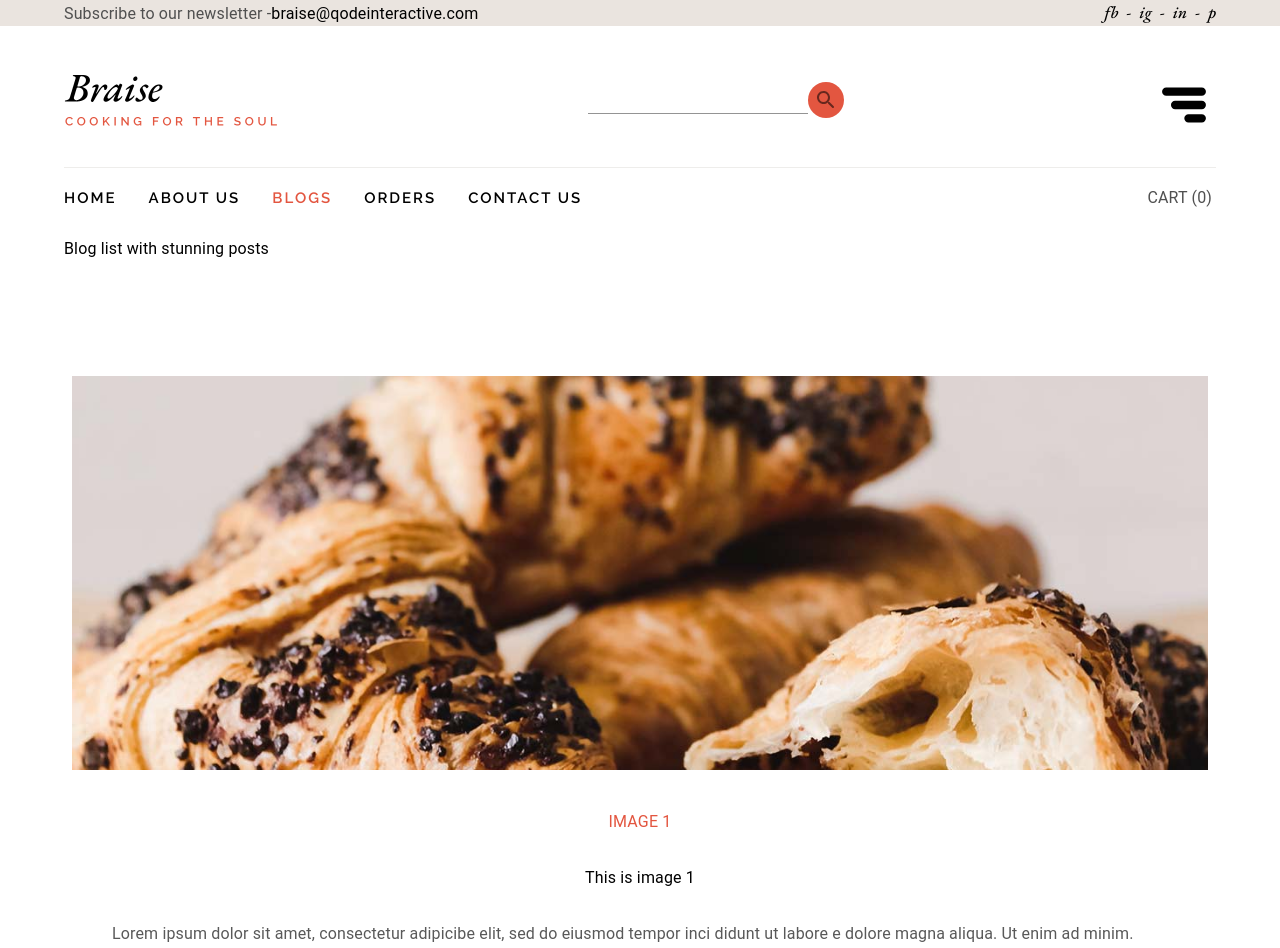
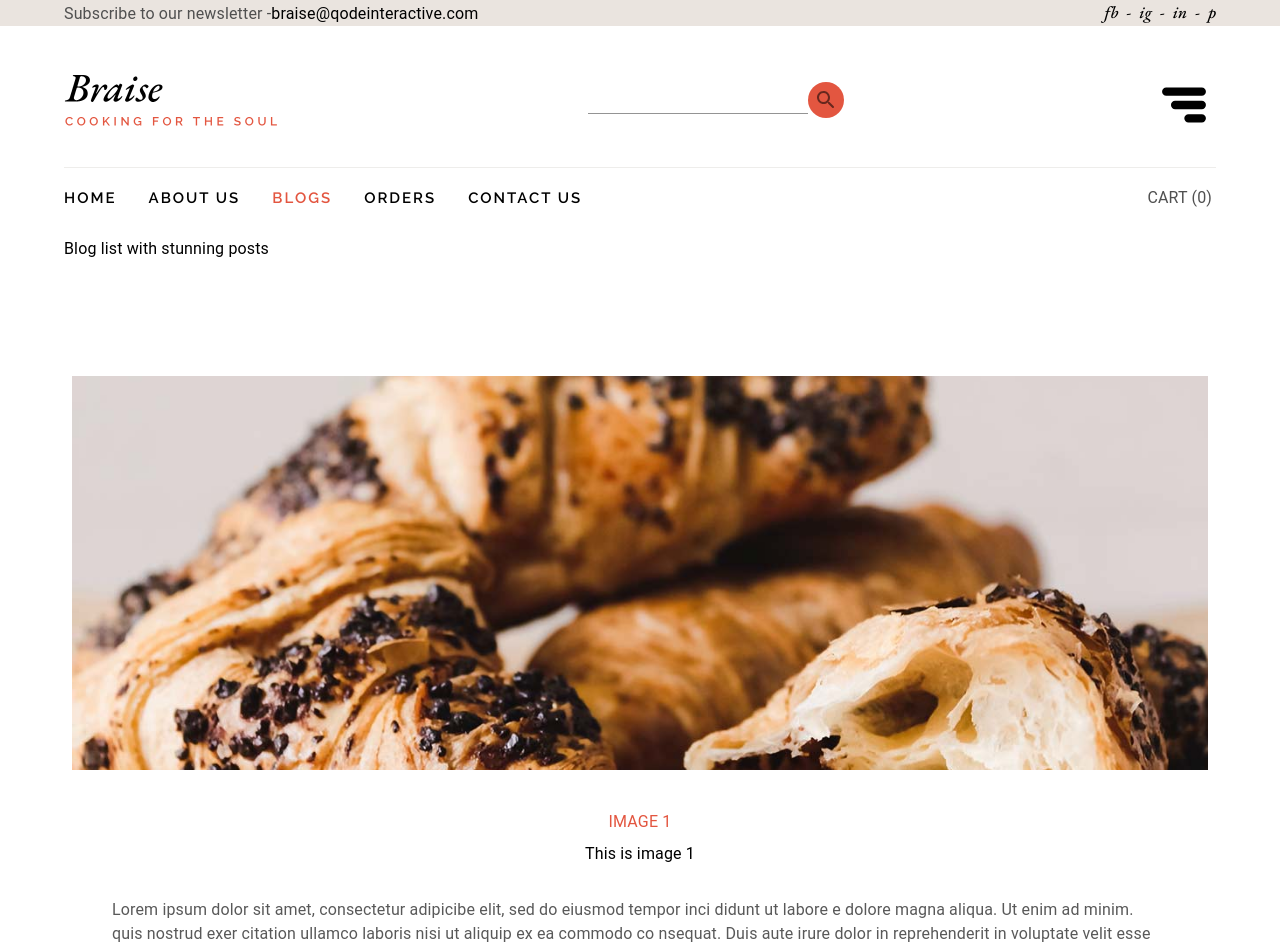
Before and after one commit to lalitjakhar/blogpage-food, a Next.js app: page /blogs in a window 1280 px wide. Shown: the top 948 px of the page. Built offline with nearby package versions, Linux system fonts and the light colour scheme; a web font is replaced by a local one.

Commit message:
Blogpage ui

```diff
--- a/app/components/blogs/index.js
+++ b/app/components/blogs/index.js
@@ -2,14 +2,14 @@ import React from "react";
 import Hero from "./Hero";
 import blogsjson from "./blogsjson";
 import PerticularBlogsSection from "../commoncomponents/PerticularBlogsSection";
-import { Box, Container, Grid } from "@mui/material";
+import { Container, Grid } from "@mui/material";
 
 const About = () => {
   return (
     <>
       <Hero />
       <div style={{ background: "#ffffff" }}>
-        <Container sx={{display: "flex", gap:5, flexDirection: "column"}}>
+        <Container sx={{ display: "flex", gap: 5, flexDirection: "column" }}>
           {blogsjson.map((json, index) => (
             <Grid
               container
--- a/app/components/commoncomponents/PerticularBlogsSection.js
+++ b/app/components/commoncomponents/PerticularBlogsSection.js
@@ -23,14 +23,21 @@ const PerticularBlogsSection = ({ data, isEvenBlog }) => {
       <Stack
         direction="column"
         justifyContent="center"
-        alignItems="center"
+        alignItems={isEvenBlog ? "center" : "flex-start"}
         gap={4}
         p={5}
       >
-        <Typography className="HeadTextRecipesDetail">{data.name}</Typography>
-        <Typography className="ParaTextRecipesDetail">
-          {data.content}
-        </Typography>
+        <Box
+          display={"flex"}
+          flexDirection={"column"}
+          alignItems={isEvenBlog ? "center" : "flex-start"}
+          gap={1}
+        >
+          <Typography className="HeadTextRecipesDetail">{data.name}</Typography>
+          <Typography className="ParaTextRecipesDetail">
+            {data.content}
+          </Typography>
+        </Box>
         <Typography className="DescriptionTextRecipesDetail">
           {data.description}
         </Typography>
```
